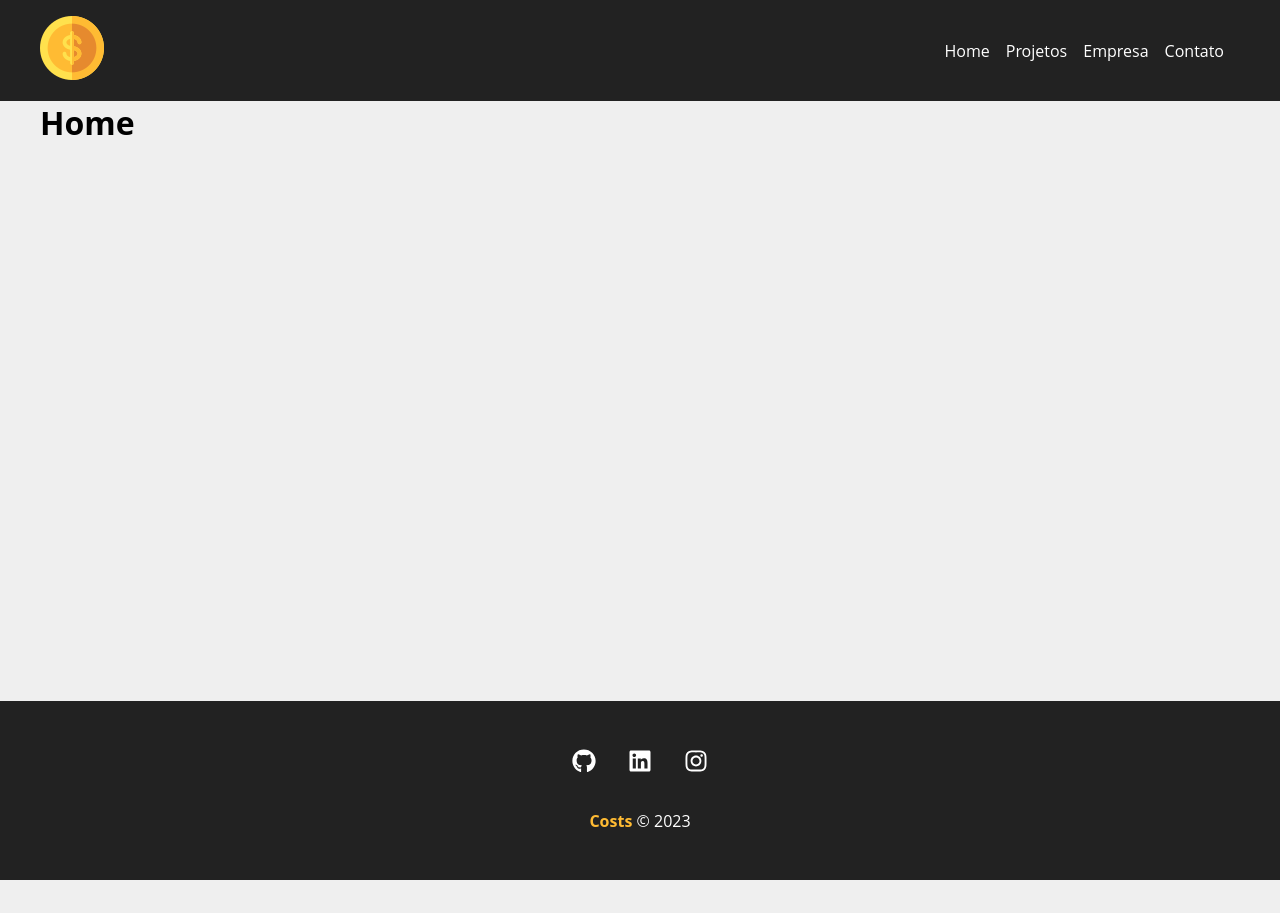
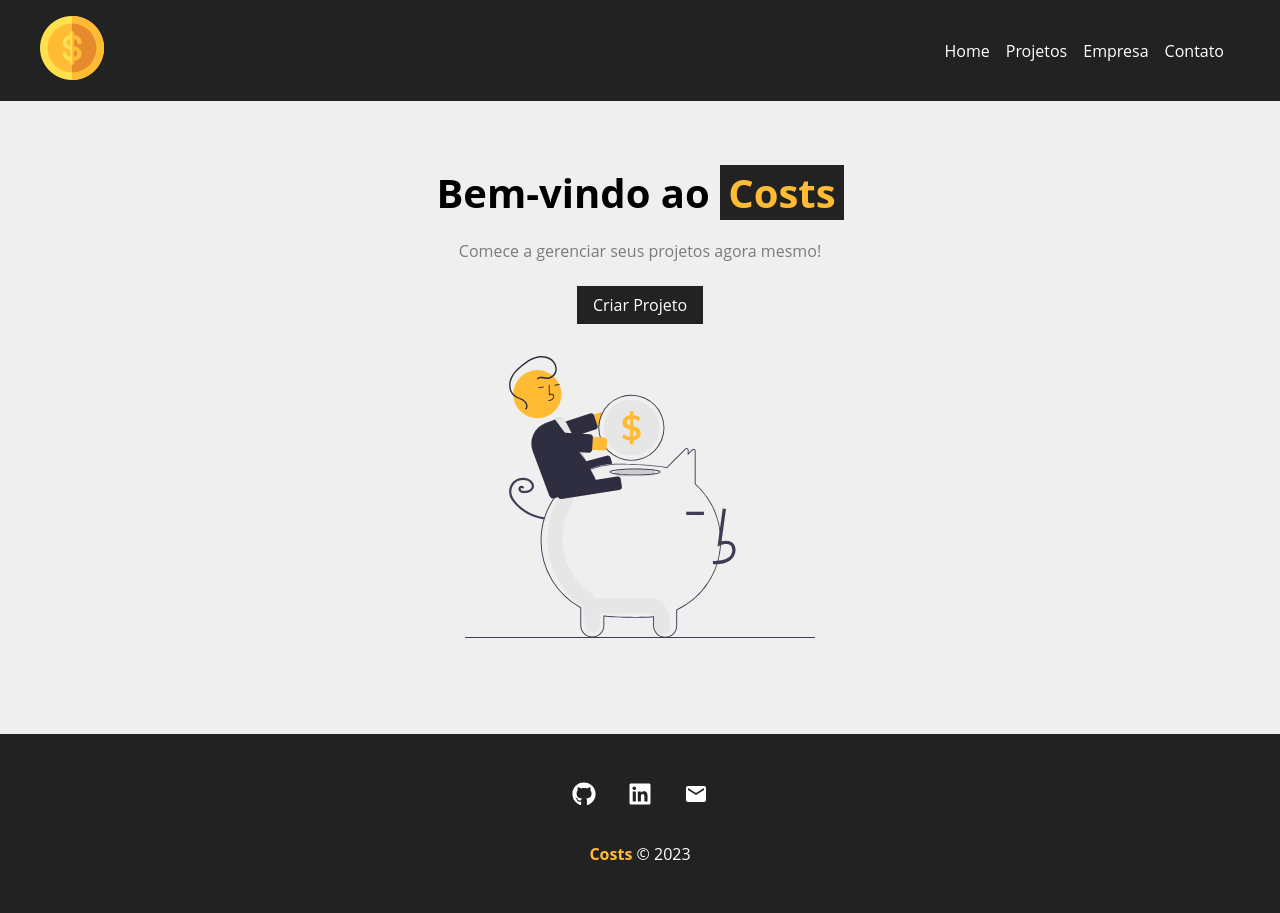
Before and after one commit to sabatinirafa/ReactJS-Projeto-Gerenciador-Financeiro, a React (Create React App) app: page / in a window 1280 px wide. Before the commit the page ends 880 px from the top, so only its background shows below. Built offline with nearby package versions, Linux system fonts and the light colour scheme.

Commit message:
Home Pgae

```diff
--- a/src/components/layouts/Footer.js
+++ b/src/components/layouts/Footer.js
@@ -1,4 +1,5 @@
-import {FaGithub, FaInstagram, FaLinkedin} from 'react-icons/fa'
+import {FaGithub, FaLinkedin} from 'react-icons/fa'
+import {MdEmail} from 'react-icons/md'
 import styles from './Footer.module.css'
 
 function Footer() {
@@ -7,7 +8,7 @@
       <ul className={styles.social_list}>
         <li><FaGithub/></li>
         <li><FaLinkedin/></li>
-        <li><FaInstagram/></li>
+        <li><MdEmail/></li>
       </ul>
       <p className={styles.copy_right}><span>Costs</span> &copy; 2023</p>
     </footer>
--- /dev/null
+++ b/src/components/layouts/LinkButton.js
@@ -0,0 +1,12 @@
+import { Link } from 'react-router-dom'
+import styles from './LinkButton.module.css'
+
+function LinkButton({to, text}) {
+  return(
+    <Link className={styles.btn} to={to}>
+    {text}
+    </Link>
+  )
+}
+
+export default LinkButton
--- /dev/null
+++ b/src/components/layouts/LinkButton.module.css
@@ -0,0 +1,11 @@
+.btn {
+  background-color: #222;
+  color: #fff;
+  padding: .5em 1em;
+  text-decoration: none;
+  transition: .5s;
+}
+
+.btn:hover {
+  color: #ffbb33;
+}
--- a/src/components/pages/Home.js
+++ b/src/components/pages/Home.js
@@ -1,6 +1,15 @@
+import styles from './Home.module.css'
+import savings from '../../img/savings.svg'
+import LinkButton from '../layouts/LinkButton'
+
 function Home() {
   return (
-    <h1>Home</h1>
+    <section className={styles.home_container}>
+      <h1>Bem-vindo ao <span>Costs</span></h1>
+      <p>Comece a gerenciar seus projetos agora mesmo!</p>
+      <LinkButton to='/newproject' text='Criar Projeto'/>
+      <img src={savings} alt='Costs'/>
+    </section>
   )
 }
 
--- /dev/null
+++ b/src/components/pages/Home.module.css
@@ -0,0 +1,29 @@
+.home_container {
+  width: 100%;
+  display: flex;
+  flex-direction: column;
+  align-items: center;
+  justify-content: center;
+  padding: 4em;
+}
+
+.home_container h1 {
+  font-size: 2.5em;
+  margin-bottom: .5em;
+}
+
+.home_container span {
+  color: #ffbb33;
+  padding: 0 0.2em;
+  background-color: #222;
+}
+
+.home_container p {
+  margin-bottom: 1.5em;
+  color: #7b7b7b;
+}
+
+.home_container img {
+  width: 350px;
+  margin: 2em 0;
+}
```
